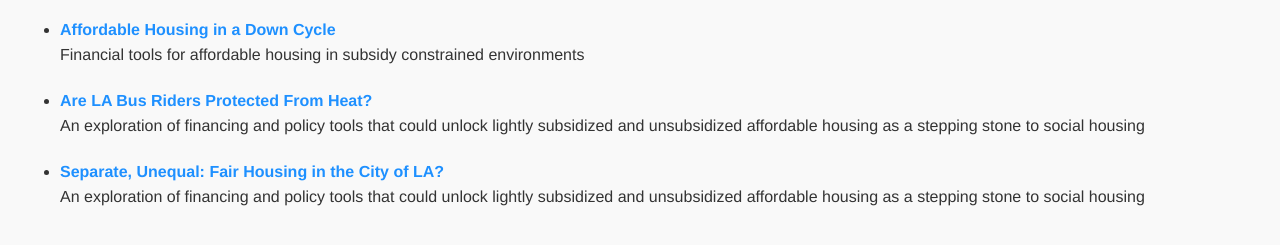
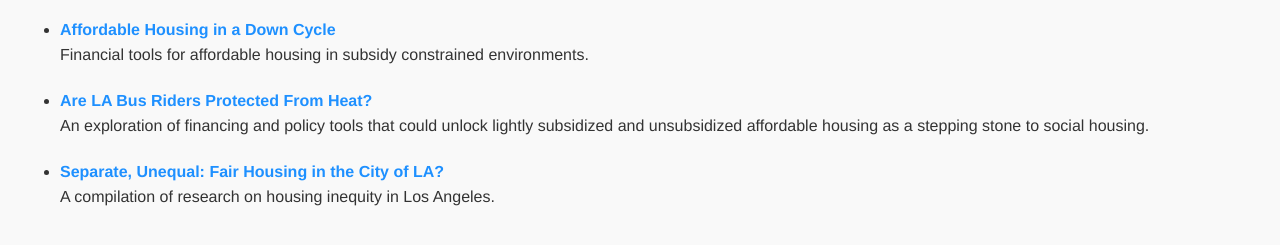
Before and after one commit to cengelh1/cengelh1.github.io, a plain HTML site: page index.html in a window 1280 px wide. Shown: the part 251-496 px from the top of the page. Drawn offline with Linux system fonts and the light colour scheme.

Commit message:
Update index.html

```diff
--- a/index.html
+++ b/index.html
@@ -1,5 +1,3 @@
-
-
 <!DOCTYPE html>
 <html>
 <head>
@@ -68,25 +66,25 @@
       <a href="https://www.lewis.ucla.edu/research/alternatives-to-the-low-income-housing-tax-credit/" target="_blank">
         Alternatives to LIHTC Development
       </a><br>
-      An exploration of financing and policy tools that could unlock lightly subsidized and unsubsidized affordable housing as a stepping stone to social housing
+      An exploration of financing and policy tools that could unlock lightly subsidized and unsubsidized affordable housing as a stepping stone to social housing.
     </li>
     <li>
       <a href="https://www.lewis.ucla.edu/research/affordable-housing-in-a-down-cycle-international-solutions-for-difficult-times/" target="_blank">
         Affordable Housing in a Down Cycle
       </a><br>
-      Financial tools for affordable housing in subsidy constrained environments
+      Financial tools for affordable housing in subsidy constrained environments.
     </li>
     <li>
       <a href="https://storymaps.arcgis.com/stories/cf668947bf424ae886edc89f2004fbd6" target="_blank">
         Are LA Bus Riders Protected From Heat?
       </a><br>
-      An exploration of financing and policy tools that could unlock lightly subsidized and unsubsidized affordable housing as a stepping stone to social housing
+      An exploration of financing and policy tools that could unlock lightly subsidized and unsubsidized affordable housing as a stepping stone to social housing.
     </li>
     <li>
       <a href="https://storymaps.arcgis.com/stories/a94994058d4845f8a5f7b523d016a2dd" target="_blank">
         Separate, Unequal: Fair Housing in the City of LA?
       </a><br>
-      An exploration of financing and policy tools that could unlock lightly subsidized and unsubsidized affordable housing as a stepping stone to social housing
+     A compilation of research on housing inequity in Los Angeles.
     </li>
   </ul>
 </body>
```
